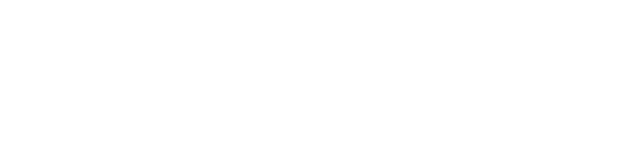
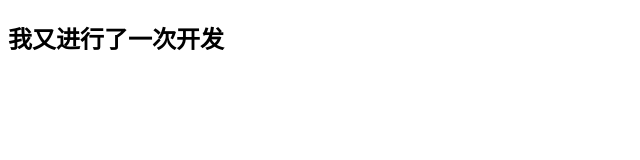
Before and after one commit to kkllyyss3023968652qqcom/branch, a plain HTML site: page index.html in a window 1280 px wide. Shown: the whole page, without its empty margins (0-640 px from the left). Drawn offline with Linux system fonts and the light colour scheme.

Commit message:
第二次开发产生第二个版本

```diff
--- a/index.html
+++ b/index.html
@@ -7,8 +7,8 @@
     <title>Document</title>
 </head>
 <body>
-    <script>
-
-    </script>
+    <h2>
+        我又进行了一次开发
+    </h2>
 </body>
 </html>
```
